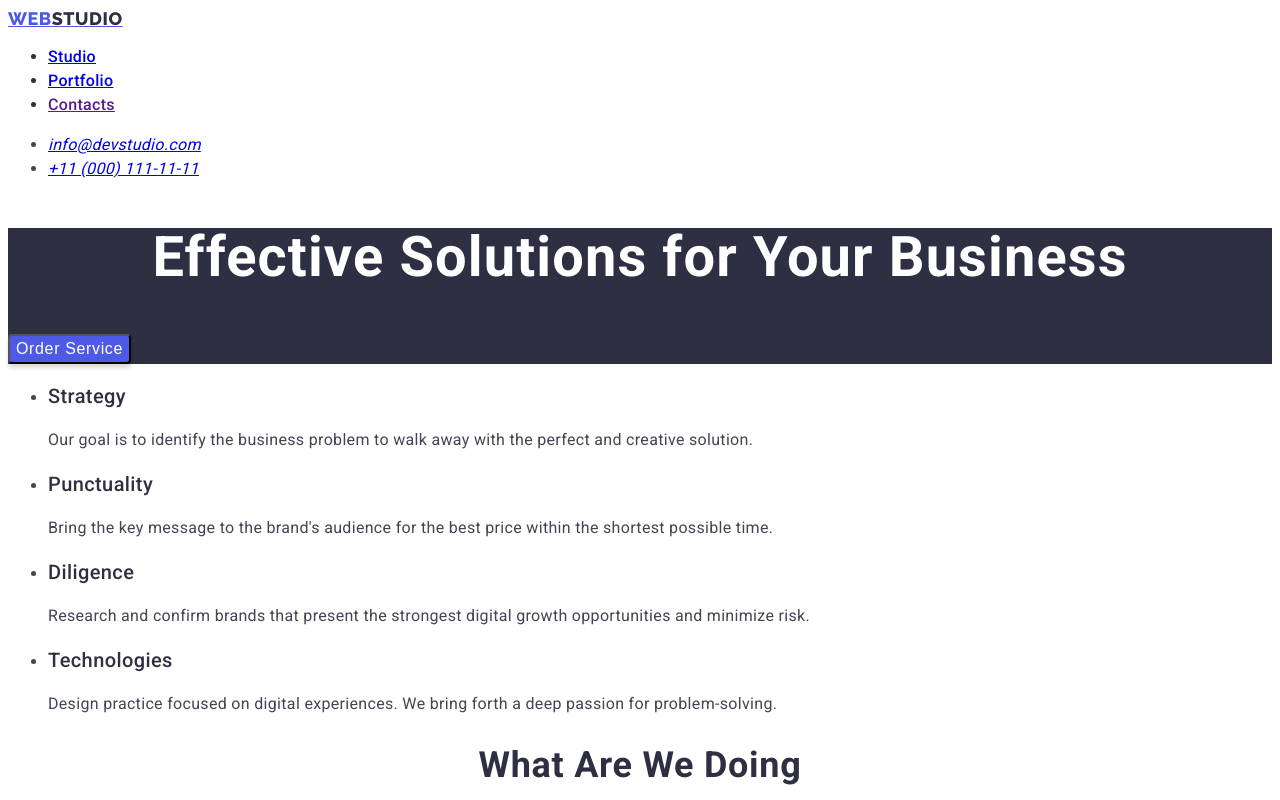
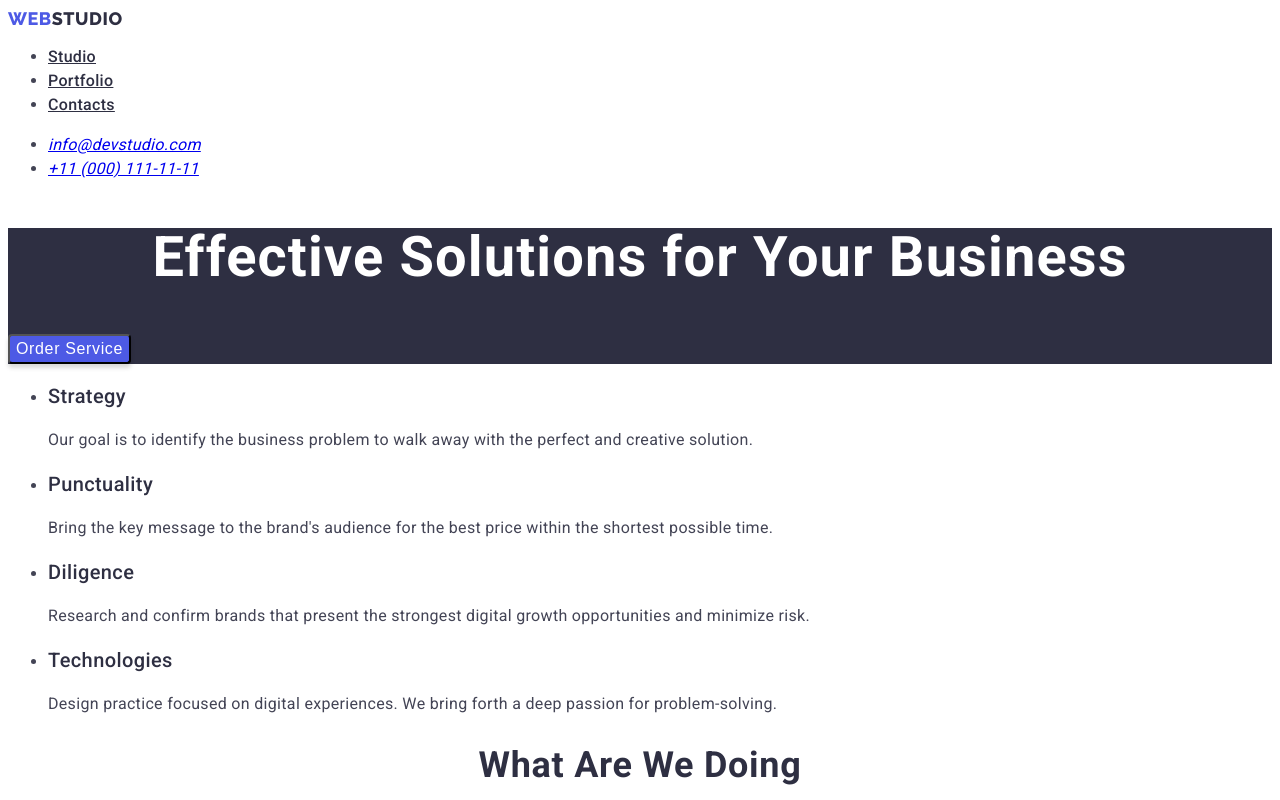
Before and after one commit to Mykhailo112/goit-markup-hw-02, a plain HTML site: page index.html in a window 1280 px wide. Shown: the top 800 px of the page. Drawn offline with Linux system fonts and the light colour scheme.

Commit message:
goit-markup-hw-02.v5

```diff
--- a/css/styles.css
+++ b/css/styles.css
@@ -16,6 +16,7 @@ body {
   align-items: center;
   letter-spacing: 0.03em;
   text-transform: uppercase;
+  text-decoration: none;
   color: #4d5ae5;
 }
 .logo-span-header {
@@ -28,6 +29,9 @@ body {
   letter-spacing: 0.03em;
   text-transform: uppercase;
   color: #2e2f42;
+}
+.list{
+list-style: none;
 }
 .header-title {
   font-weight: 500;
--- a/index.html
+++ b/index.html
@@ -15,16 +15,16 @@
   </head>
   <body>
     <header>
-      <nav>
+      <nav class="list">
         <a href="./index.html" class="link"
           >Web<span class="logo-span-header">Studio</span></a
         >
         <ul>
-          <li class="header-title"><a href="./index.html"> Studio</a></li>
-          <li class="header-title">
-            <a href="./portfolio.html"> Portfolio</a>
+          <li><a href="./index.html" class="header-title"> Studio</a></li>
+          <li>
+            <a href="./portfolio.html" class="header-title"> Portfolio</a>
           </li>
-          <li class="header-title"><a href=""> Contacts</a></li>
+          <li><a href="" class="header-title"> Contacts</a></li>
         </ul>
       </nav>
       <address>
```
